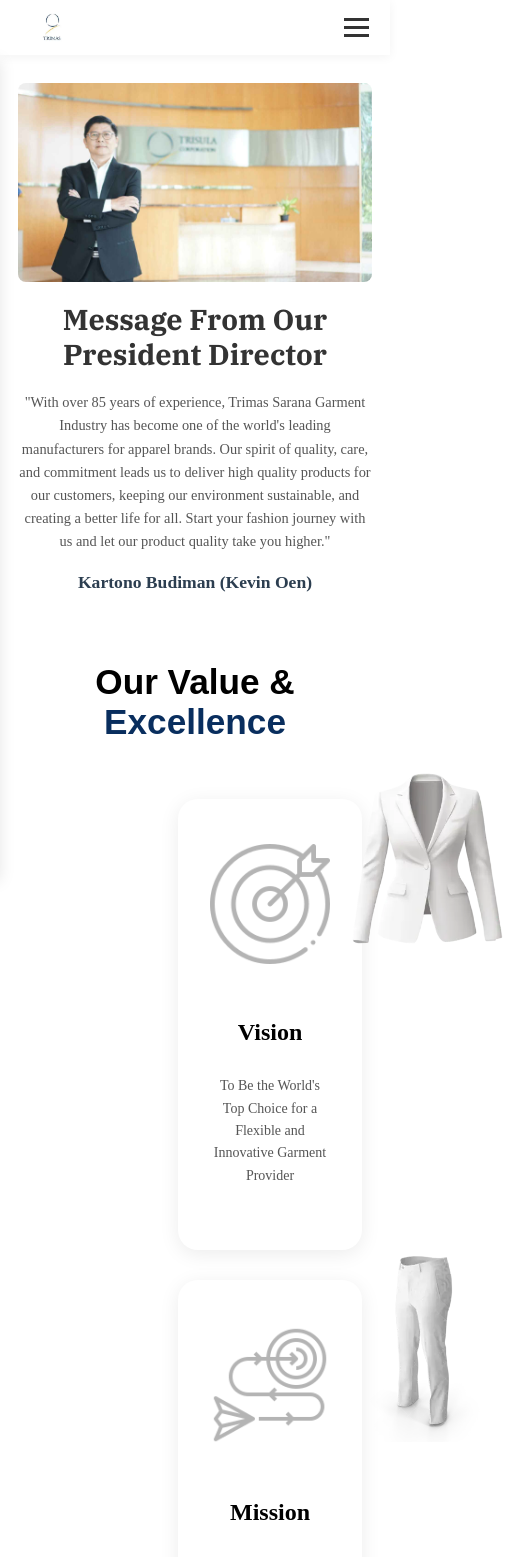
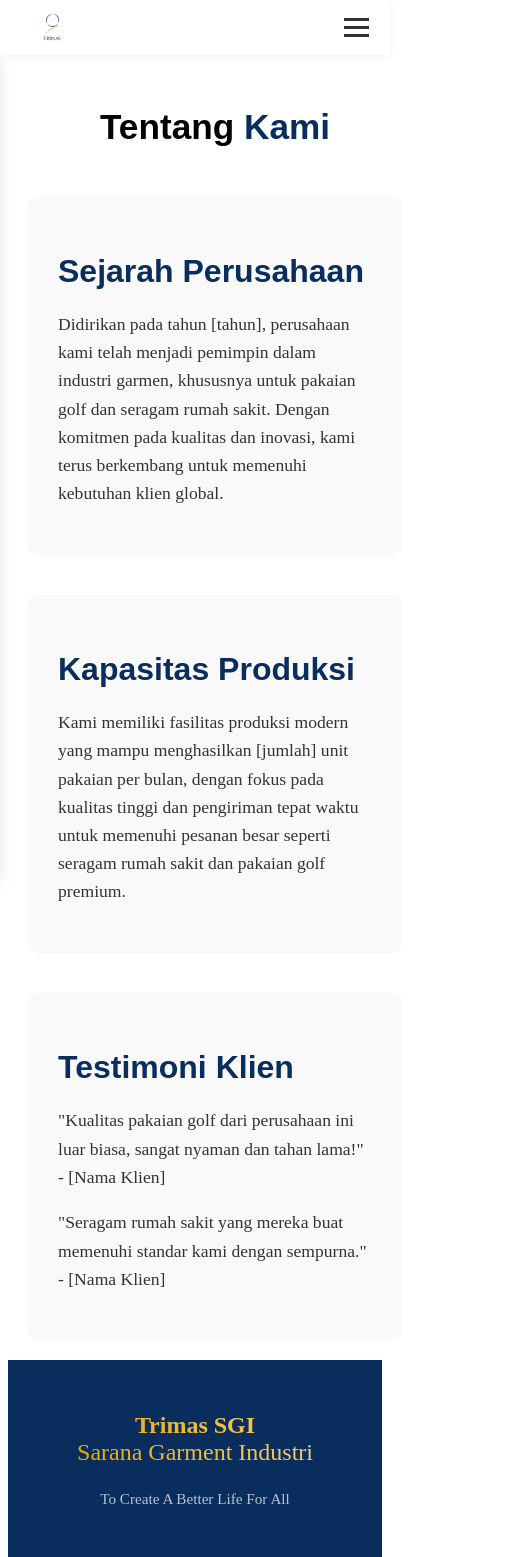
Before and after one commit to Finnn16/trimas-vue, a Vue app: page /company-details in a window 390 px wide. Shown: the top 1557 px of the page, 523 px wide, since content can reach past the window. Built offline with nearby package versions, Linux system fonts and the light colour scheme; a web font is replaced by a local one.

Commit message:
Router Page

```diff
--- a/src/App.vue
+++ b/src/App.vue
@@ -2,131 +2,21 @@
   <div id="app">
     <header>
       <NavBar />
-      <div class="content">
-      </div>
     </header>
-    <main class="main-content">
-      <PresidentMessage />
-      <h1 class="head-content">Our Value &<span style="color: #092E5E;"> Excellence</span> </h1>
-      <div class="values-container">
-        <CompanyCard v-for="(item, index) in companyValues"
-        :key="index"
-        :title="item.title"
-        :description="item.description"
-        :iconSrc="item.iconSrc"
-        :productImage="item.productImage"/>
-      </div>
-      <h1 class="head-content">Trusted By <span style="color: #092E5E;">Leading Brands</span></h1>
-      <BrandSlider />
-      <ProductionInfo />
-    </main>
+    <router-view></router-view>
+    <Footer />
   </div>
-  <Footer />
 </template>
 
 <script>
-import NavBar from './components/NavBar.vue'
-import PresidentMessage from './components/PresidentMessage.vue';
-import CompanyCard from './components/CardVision.vue';
-import BrandSlider from './components/BrandCarousel.vue';
-import ProductionInfo from './components/ProductionInfo.vue';
+import NavBar from './components/NavBar.vue';
 import Footer from './components/Footer.vue';
 
 export default {
   name: 'App',
   components: {
     NavBar,
-    PresidentMessage,
-    CompanyCard,
-    BrandSlider,
-    ProductionInfo,
-    Footer
+    Footer,
   },
-  data() {
-    return {
-      companyValues: [
-        {
-          title: 'Vision',
-          description: 'To Be the World\'s Top Choice for a Flexible and Innovative Garment Provider',
-          iconSrc: 'src/assets/img/icon/darts.png',
-          productImage: 'src/assets/img/blazer.webp'
-        },
-        {
-          title: 'Mission',
-          description: 'Sustainable profit growth. Providing customer satisfaction through high-quality products.',
-          iconSrc: 'src/assets/img/icon/target.png',
-          productImage: 'src/assets/img/pants.webp'
-        },
-        {
-          title: 'Core Value',
-          description: 'Our core values are driven by a spirit of quality, care, and commitment. We believe in creating a better life for all through our dedication to excellence.',
-          iconSrc: 'src/assets/img/icon/evaluation.png',
-          productImage: 'src/assets/img/tshirt.webp'
-        }
-      ]
-    }
-  }
-}
+};
 </script>
-
-<style scoped>
-@import './assets/styles/reset.css';
-html {
-  scroll-behavior: smooth;
-}
-
-* {
-  margin: 0;
-  padding: 0;
-  box-sizing: border-box;
-}
-
-body {
-  overflow-x: hidden;
-}
-
-.main-content {
-  width: 100%;
-  max-width: 1600px;
-  padding-top: 80px;
-}
-
-.values-container {
-  max-width: 1200px;
-  display: grid;
-  grid-template-columns: repeat(3, 1fr);
-  gap: 30px;
-  padding: 20px;
-  background-color: transparent;
-  margin-left: 150px;
-}
-
-.head-content {
-  font-family: 'MDPrimer', sans-serif;
-  font-weight: 800;
-  font-size: 6rem;
-  text-align: center;
-  margin: 5% 0;
-  color: black;
-}
-
-@media (max-width: 992px) {
-  .values-container {
-    grid-template-columns: repeat(2, 1fr);
-  }
-
-  .head-content {
-    font-size: 2.2rem;
-  }
-}
-
-@media (max-width: 768px) {
-  .values-container {
-    grid-template-columns: 1fr;
-  }
-
-  .main-content {
-    padding: 0;
-  }
-}
-</style>
--- a/src/components/NavBar.vue
+++ b/src/components/NavBar.vue
@@ -14,7 +14,7 @@
 
       <div class="menu-items" :class="{ active: isOpen }">
         <a href="#" class="nav-link" @click="closeMenu">Home</a>
-        <router-link to="/about" class="nav-link" @click="closeMenu">
+        <router-link to="/company-details" class="nav-link" @click="closeMenu">
           About
         </router-link>
         <div class="logo desktop-logo">
--- a/src/components/ProductionInfo.vue
+++ b/src/components/ProductionInfo.vue
@@ -482,7 +482,6 @@
 
 /* Process Section */
 .process-section {
-  background-color: var(--light-gray);
   padding: 4rem 0;
 }
 
--- a/src/main.ts
+++ b/src/main.ts
@@ -2,7 +2,7 @@
 import { createApp } from "vue";
 import App from "./App.vue";
 import { MotionPlugin } from "@vueuse/motion";
-import router from "./router/router"
+import router from './router';
 
 const app = createApp(App);
     app.use(MotionPlugin);
--- a/src/pages/About.vue
+++ /dev/null
@@ -1,6 +0,0 @@
-<template>
-    <div>
-        <h1>Selamat Datang di Website Ku!</h1>
-        <p>Ini adalah halaman depan website ku</p>
-    </div>
-</template>
--- /dev/null
+++ b/src/router/index.js
@@ -0,0 +1,24 @@
+// src/router/index.js
+import { createRouter, createWebHistory } from 'vue-router';
+import Home from '../views/Home.vue'; // Akan dibuat untuk halaman utama
+import CompanyDetails from '../views/CompanyDetails.vue'; // Halaman baru
+
+const routes = [
+  {
+    path: '/',
+    name: 'Home',
+    component: Home,
+  },
+  {
+    path: '/company-details',
+    name: 'CompanyDetails',
+    component: CompanyDetails,
+  },
+];
+
+const router = createRouter({
+  history: createWebHistory(),
+  routes,
+});
+
+export default router;
--- a/src/router/router.ts
+++ /dev/null
@@ -1,17 +0,0 @@
-import { createRouter, createWebHistory } from 'vue-router'
-import About from '../pages/About.vue'
-
-const routes= [
-    {
-        path: '/',
-        name: 'About',
-        component: About
-    }
-]
-
-const router = createRouter({
-    history: createWebHistory(),
-    routes
-})
-
-export default router
--- /dev/null
+++ b/src/views/CompanyDetails.vue
@@ -0,0 +1,94 @@
+<!-- src/views/CompanyDetails.vue -->
+<template>
+<main class="main-content">
+    <h1 class="head-content">Tentang <span style="color: #092E5E;">Kami</span></h1>
+    <section class="company-details">
+    <div class="company-history">
+        <h2>Sejarah Perusahaan</h2>
+        <p>
+        Didirikan pada tahun [tahun], perusahaan kami telah menjadi pemimpin dalam industri garmen, khususnya untuk pakaian golf dan seragam rumah sakit. Dengan komitmen pada kualitas dan inovasi, kami terus berkembang untuk memenuhi kebutuhan klien global.
+        </p>
+    </div>
+    <div class="production-capacity">
+        <h2>Kapasitas Produksi</h2>
+        <p>
+        Kami memiliki fasilitas produksi modern yang mampu menghasilkan [jumlah] unit pakaian per bulan, dengan fokus pada kualitas tinggi dan pengiriman tepat waktu untuk memenuhi pesanan besar seperti seragam rumah sakit dan pakaian golf premium.
+        </p>
+    </div>
+    <div class="client-testimonials">
+        <h2>Testimoni Klien</h2>
+        <p>
+        "Kualitas pakaian golf dari perusahaan ini luar biasa, sangat nyaman dan tahan lama!" - [Nama Klien]
+        </p>
+        <p>
+        "Seragam rumah sakit yang mereka buat memenuhi standar kami dengan sempurna." - [Nama Klien]
+        </p>
+    </div>
+    </section>
+</main>
+</template>
+
+<script>
+export default {
+name: 'CompanyDetails',
+};
+</script>
+
+<style scoped>
+.main-content {
+width: 100%;
+max-width: 1600px;
+padding: 80px 20px;
+margin: 0 auto;
+}
+
+.head-content {
+font-family: 'MDPrimer', sans-serif;
+font-weight: 800;
+font-size: 5.5rem;
+text-align: center;
+margin-bottom: 50px;
+color: black;
+}
+
+.company-details {
+max-width: 1200px;
+margin: 0 auto;
+display: flex;
+flex-direction: column;
+gap: 40px;
+}
+
+.company-history,
+.production-capacity,
+.client-testimonials {
+background-color: #f9f9f9;
+padding: 30px;
+border-radius: 10px;
+}
+
+h2 {
+font-family: 'MDPrimer', sans-serif;
+font-size: 2rem;
+margin-bottom: 20px;
+color: #092E5E;
+}
+
+p {
+font-size: 1.1rem;
+line-height: 1.6;
+color: #333;
+}
+
+@media (max-width: 992px) {
+.head-content {
+    font-size: 2.2rem;
+}
+}
+
+@media (max-width: 768px) {
+.main-content {
+    padding: 20px;
+}
+}
+</style>
--- /dev/null
+++ b/src/views/Home.vue
@@ -0,0 +1,123 @@
+<!-- src/views/Home.vue -->
+<template>
+<main class="main-content">
+    <PresidentMessage />
+    <h1 class="head-content">Nilai Kami &<span style="color: #092E5E;"> Keunggulan</span></h1>
+    <div class="values-container">
+    <CompanyCard
+        v-for="(item, index) in companyValues"
+        :key="index"
+        :title="item.title"
+        :description="item.description"
+        :iconSrc="item.iconSrc"
+        :productImage="item.productImage"
+    />
+    </div>
+    <h1 class="head-content">Dipercaya Oleh <span style="color: #092E5E;">Merek Terkemuka</span></h1>
+    <BrandSlider />
+    <ProductionInfo />
+</main>
+</template>
+
+<script>
+import PresidentMessage from '../components/PresidentMessage.vue';
+import CompanyCard from '../components/CardVision.vue';
+import BrandSlider from '../components/BrandCarousel.vue';
+import ProductionInfo from '../components/ProductionInfo.vue';
+
+export default {
+name: 'Home',
+components: {
+    PresidentMessage,
+    CompanyCard,
+    BrandSlider,
+    ProductionInfo,
+},
+data() {
+    return {
+    companyValues: [
+        {
+        title: 'Visi',
+        description: 'Menjadi pilihan utama dunia untuk penyedia garmen yang fleksibel dan inovatif',
+        iconSrc: 'src/assets/img/icon/darts.png',
+        productImage: 'src/assets/img/blazer.webp',
+        },
+        {
+        title: 'Misi',
+        description: 'Pertumbuhan laba yang berkelanjutan. Memberikan kepuasan pelanggan melalui produk berkualitas tinggi.',
+        iconSrc: 'src/assets/img/icon/target.png',
+        productImage: 'src/assets/img/pants.webp',
+        },
+        {
+        title: 'Nilai Inti',
+        description: 'Nilai inti kami didorong oleh semangat kualitas, kepedulian, dan komitmen. Kami percaya dalam menciptakan kehidupan yang lebih baik untuk semua melalui dedikasi kami pada keunggulan.',
+        iconSrc: 'src/assets/img/icon/evaluation.png',
+        productImage: 'src/assets/img/tshirt.webp',
+        },
+    ],
+    };
+},
+};
+</script>
+
+<style scoped>
+@import '../assets/styles/reset.css';
+html {
+scroll-behavior: smooth;
+}
+
+* {
+margin: 0;
+padding: 0;
+box-sizing: border-box;
+}
+
+body {
+overflow-x: hidden;
+}
+
+.main-content {
+width: 100%;
+max-width: 1600px;
+padding-top: 80px;
+}
+
+.values-container {
+max-width: 1200px;
+display: grid;
+grid-template-columns: repeat(3, 1fr);
+gap: 30px;
+padding: 20px;
+background-color: transparent;
+margin-left: 150px;
+}
+
+.head-content {
+font-family: 'MDPrimer', sans-serif;
+font-weight: 800;
+font-size: 5.5rem;
+text-align: center;
+margin: 5% 0;
+color: black;
+}
+
+@media (max-width: 992px) {
+.values-container {
+    grid-template-columns: repeat(2, 1fr);
+}
+
+.head-content {
+    font-size: 2.2rem;
+}
+}
+
+@media (max-width: 768px) {
+.values-container {
+    grid-template-columns: 1fr;
+}
+
+.main-content {
+    padding: 0;
+}
+}
+</style>
```
